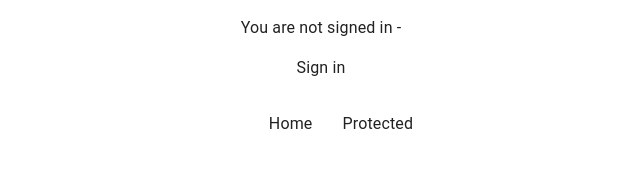
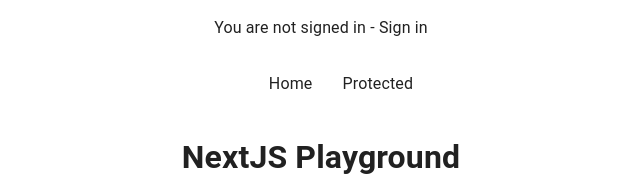
Before and after one commit to wookiehunter/nextjs-user-auth, a Next.js app: page / in a window 1280 px wide. Shown: the top 176 px of the page, without its empty margins (319-959 px from the left). Built offline with nearby package versions, Linux system fonts and the light colour scheme; no server answers.

Commit message:
Update Header.js

```diff
--- a/components/Header.js
+++ b/components/Header.js
@@ -20,8 +20,8 @@
 					{!session && (
 						<>
 							<p className={styles.notSignedInText}>
-								You are not signed in -
-							</p>
+								You are not signed in -{' '}
+								<span>
 									<a
 										href={`/api/auth/signin`}
 										className={styles.buttonPrimary}
@@ -32,6 +32,8 @@
 									>
 										Sign in
 									</a>
+								</span>
+							</p>
 						</>
 					)}
 					{session && (
```
Lines whose indentation alone changed are shown as unchanged.
